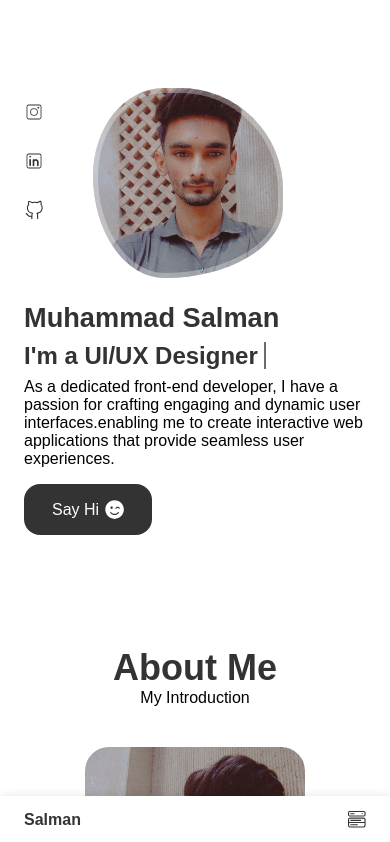
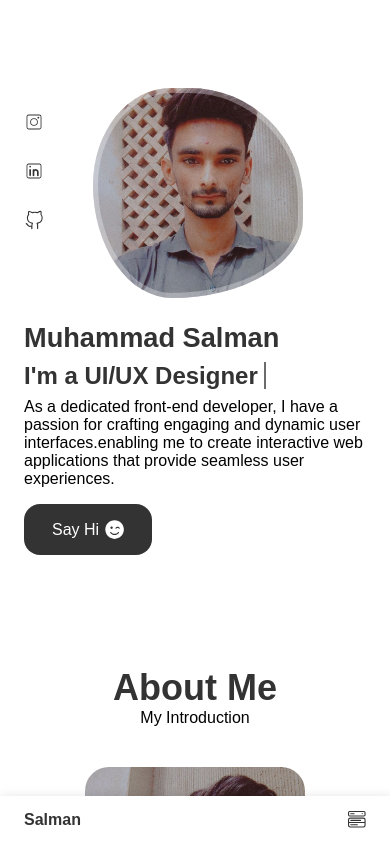
Before and after one commit to SalmanO7/my-portfolio, a React (Vite) app: page / in a window 390 px wide. Shown: the top 842 px of the page. Built offline with nearby package versions, Linux system fonts and the light colour scheme.

Commit message:
update in reponsive

```diff
--- a/src/components/home/Home.css
+++ b/src/components/home/Home.css
@@ -276,8 +276,8 @@
         font-size: 1.5rem;
     }
     .home-img {
-        width: 190px;
-        height: 190px;
+        width: 210px;
+        height: 210px;
         box-shadow: inset 0 0 0 5px rgba(255 255 255 / 30%);
     }
     .home-scroll{
@@ -288,8 +288,8 @@
 
 @media screen and (max-width:350px) {
     .home-img{
-        width: 170px;
-        height: 170px;
+        width: 190px;
+        height: 190px;
     }
     .home-hand{
         width: 20px;
```
